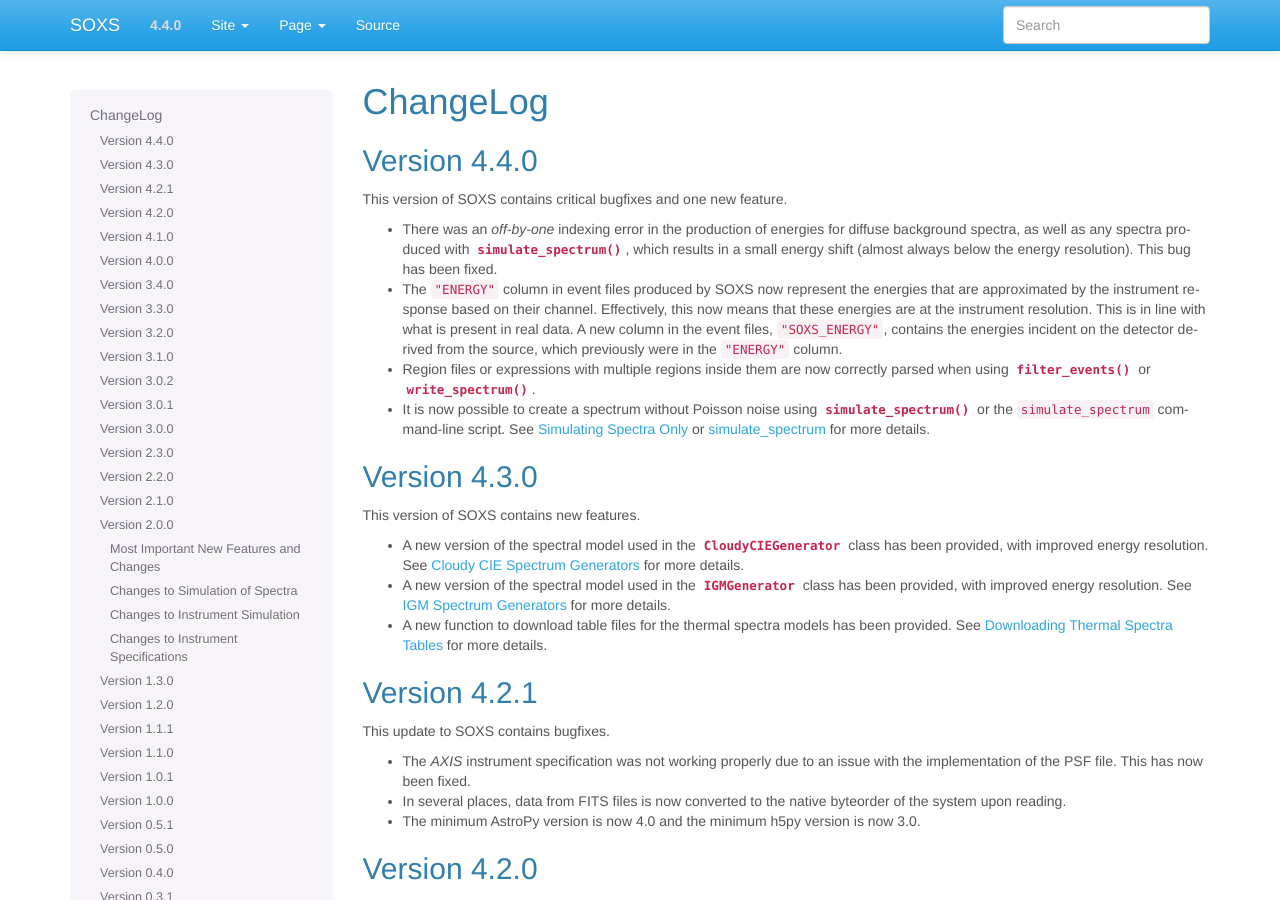
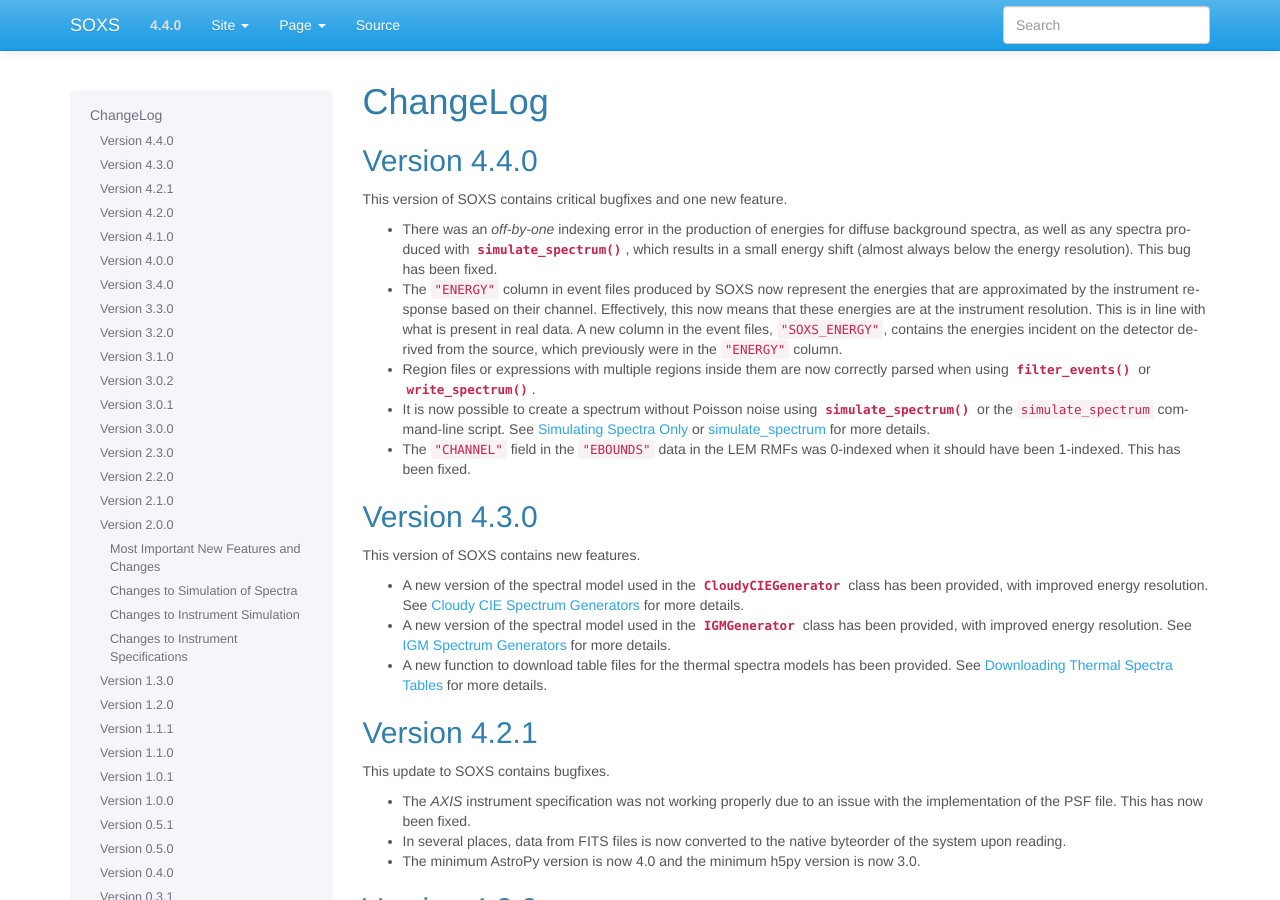
Before and after one commit to lynx-x-ray-observatory/soxs, a Sphinx documentation site: the page built from doc/source/changelog.rst, in a window 1280 px wide and 900 px high. Built offline with Sphinx 7.4.7, drawn with Linux system fonts in a browser that asks for light colours.

Commit message:
more nits

```diff
--- a/doc/source/changelog.rst
+++ b/doc/source/changelog.rst
@@ -23,6 +23,8 @@
 * It is now possible to create a spectrum without Poisson noise using
   :func:`~soxs.instrument.simulate_spectrum` or the ``simulate_spectrum`` command-line
   script. See :ref:`simulate-spectrum` or :ref:`cmd-simulate-spectrum` for more details.
+* The ``"CHANNEL"`` field in the ``"EBOUNDS"`` data in the LEM RMFs was 0-indexed when it
+  should have been 1-indexed. This has been fixed.
 
 Version 4.3.0
 -------------
--- a/doc/source/users_guide/instrument.rst
+++ b/doc/source/users_guide/instrument.rst
@@ -407,7 +407,7 @@
 instruments.
 
 Finally, if you want to create a spectrum without counting (Poisson) statistics,
-set `noisy=False` in the call to :func:`~soxs.instrument.simulate_spectrum`. Note
+set ``noisy=False`` in the call to :func:`~soxs.instrument.simulate_spectrum`. Note
 that this option does not currently work if backgrounds are included.
 
 .. _gratings:
```
Also changed, not shown: 1 other file.
